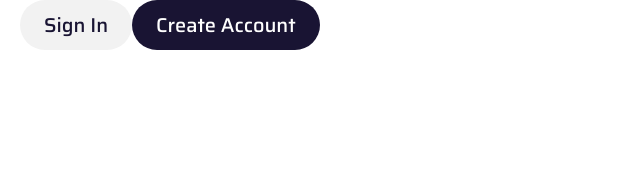
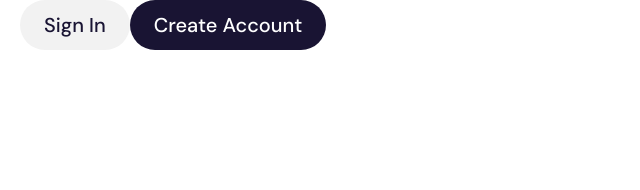
Before and after one commit to MoeinMirkiani/krypton-reyhan, a Vue app: page / in a window 1280 px wide. Shown: the top 190 px of the page, without its empty margins (0-640 px from the left). Built offline with nearby package versions, Linux system fonts and the light colour scheme.

Commit message:
added MD Sans font family and created global classes to use them

```diff
--- a/src/App.vue
+++ b/src/App.vue
@@ -13,6 +13,5 @@ import SiteHeader from '@/components/SiteHeader'
     padding: 0;
     box-sizing: border-box;
     outline: none;
-    font-family: Saira, sans-serif;
 }
 </style>
--- a/src/assets/scss/all.scss
+++ b/src/assets/scss/all.scss
@@ -1,7 +1,17 @@
 @import url('https://fonts.googleapis.com/css2?family=Saira:wght@400;500;700&display=swap');
+@import url('https://fonts.googleapis.com/css2?family=DM+Sans:wght@400;500;700&display=swap');
 
 $white: #fff;
 $black: #000;
 $green: #52CC83;
 $navy-blue: #191433;
 $light-gray: #F2F2F2;
+
+/***** Font Family *****/
+.font-dm {
+    font-family: 'DM Sans', sans-serif !important;
+}
+
+.font-saira {
+    font-family: 'Saira', sans-serif !important;
+}
--- a/src/components/SiteHeader.vue
+++ b/src/components/SiteHeader.vue
@@ -1,5 +1,5 @@
 <template>
-    <header class="header">
+    <header class="header font-dm">
         <div class="header__container">
             <KButton color="secondary">
                 {{ $t('header.login') }}
--- a/src/components/layout/KButton.vue
+++ b/src/components/layout/KButton.vue
@@ -24,6 +24,7 @@ defineProps({
     border-radius: 50px;
     border: none;
     cursor: pointer;
+    font-family: inherit;
     font-weight: 500;
     font-size: 20px;
     line-height: 26px;
```
